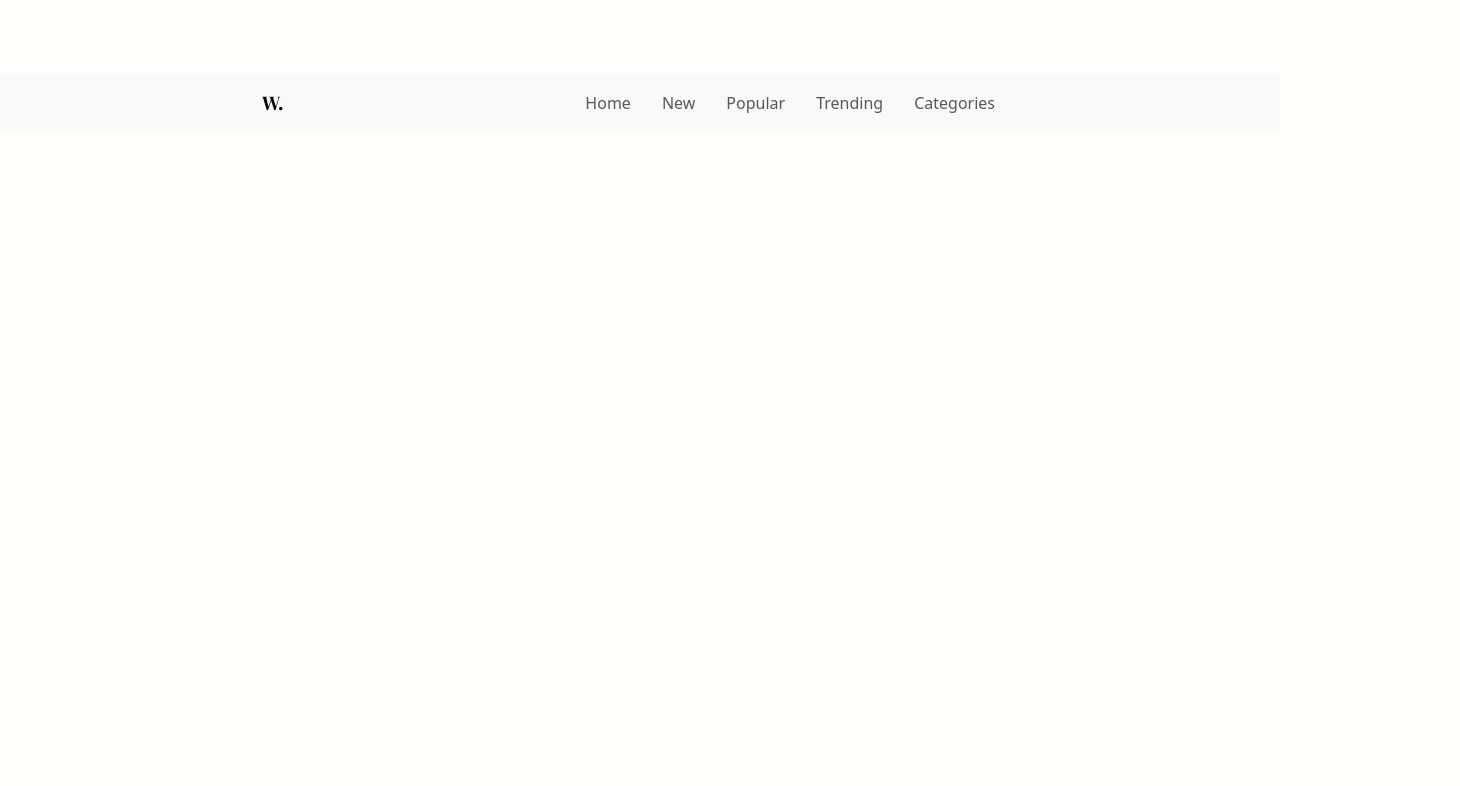
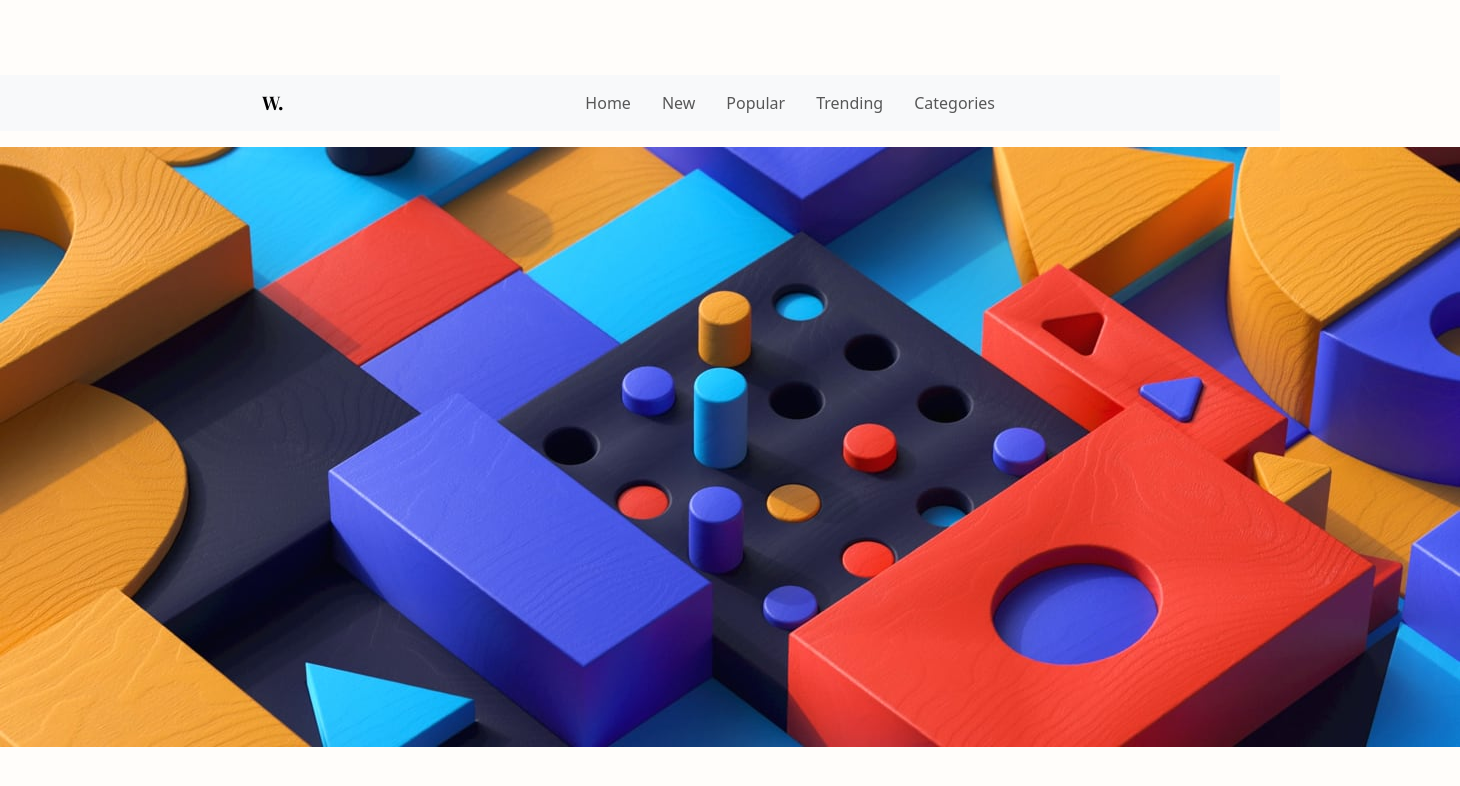
Before and after one commit to rbrandon087/new-homepage, a React (Create React App) app in the folder client/news/: page / in a window 1280 px wide. Shown: the top 786 px of the page, 1460 px wide, since content can reach past the window. Built offline with nearby package versions, Linux system fonts and the light colour scheme.

Commit message:
added my image of shapes to my homepage next I will be styling to fit right

```diff
--- a/client/news/src/App.tsx
+++ b/client/news/src/App.tsx
@@ -8,6 +8,7 @@ import Categories from './pages/Categories';
 import Navbar from './components/Navbar'
 import 'bootstrap/dist/css/bootstrap.min.css';
 import './App.css';
+import shapes from './images/shapes.jpg';
 
 
 export interface IAppProps {}
--- a/client/news/src/components/Navbar.css
+++ b/client/news/src/components/Navbar.css
@@ -24,6 +24,8 @@
 
   .navbar {
     margin-top: 75px;
-    background-color: hsl(36, 100%, 99%) !important;
 
   }
+  .navbar-custom {
+    background-color: hsl(36, 100%, 99%) !important;
+}
--- a/client/news/src/pages/Home.tsx
+++ b/client/news/src/pages/Home.tsx
@@ -1,5 +1,6 @@
 import React from 'react';
 import Navbar from '../components/Navbar';
+import Shapes from '../images/shapes.jpg'
 
 
 export interface IHomeProps {
@@ -12,6 +13,9 @@ const Home : React.FunctionComponent<IHomeProps> = ({ name, paragraph }) => {
         <div>
             <h1> {name}</h1>
             <p>{paragraph}</p>
+            <img src={Shapes}
+            alt="Shape image"
+            />
         </div>
     );
 }
```
Also changed, not shown: client/news/src/images/shapes.jpg (renamed from client/news/public/images/image-web-3-desktop.jpg).
